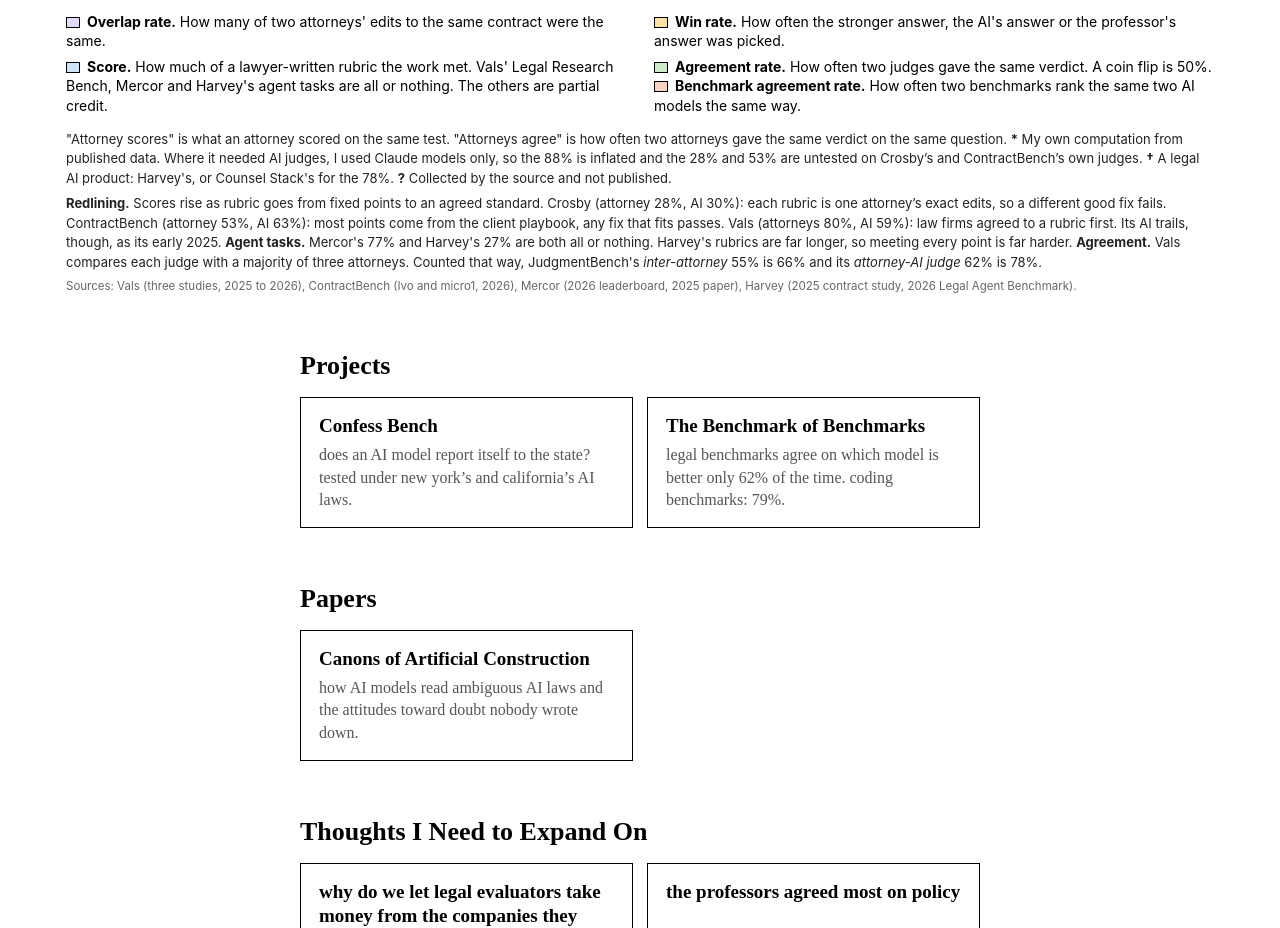
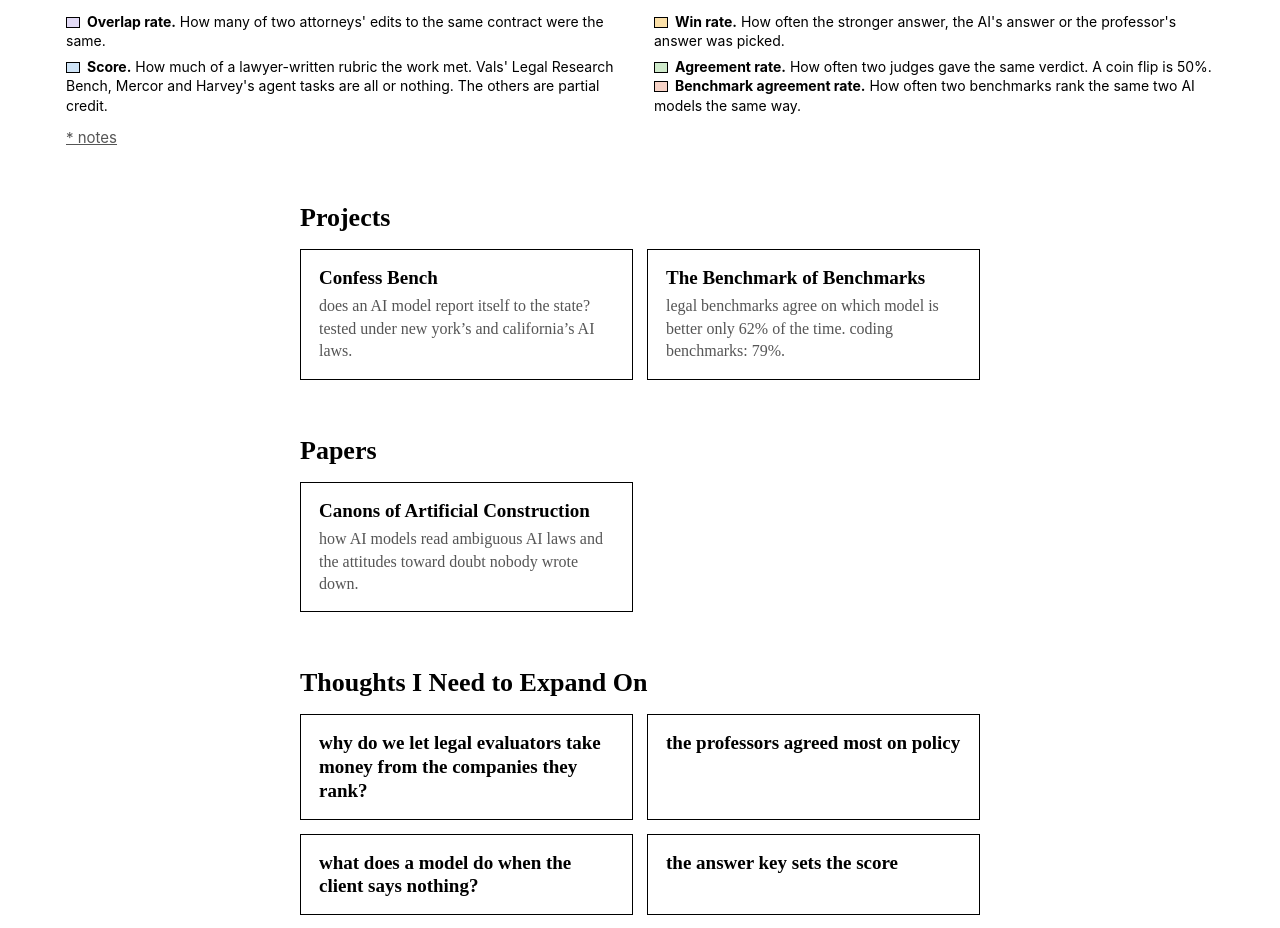
Before and after one commit to anamikalikestocode/lawyerbenchmarks, a plain HTML site: page index.html in a window 1280 px wide. Shown: the part 1140-2068 px from the top of the page. Drawn offline with Linux system fonts and the light colour scheme.

Commit message:
Notes behind the link on every screen size
Co-Authored-By: Claude Opus 5.5 <noreply@anthropic.com>

```diff
--- a/index.html
+++ b/index.html
@@ -39,7 +39,7 @@ footer a{color:#999}
 @media (max-width:640px){.key{grid-template-columns:1fr}}
 .noteslink{display:none;font-family:-apple-system,"Helvetica Neue",Helvetica,Arial,sans-serif;font-size:15px;margin:12px 0 0}
 .noteslink a{color:#555}
-@media (max-width:640px){.notes{display:none}.noteslink{display:block}}
+.notes{display:none}.noteslink{display:block}
 
 </style>
 </head>
```
